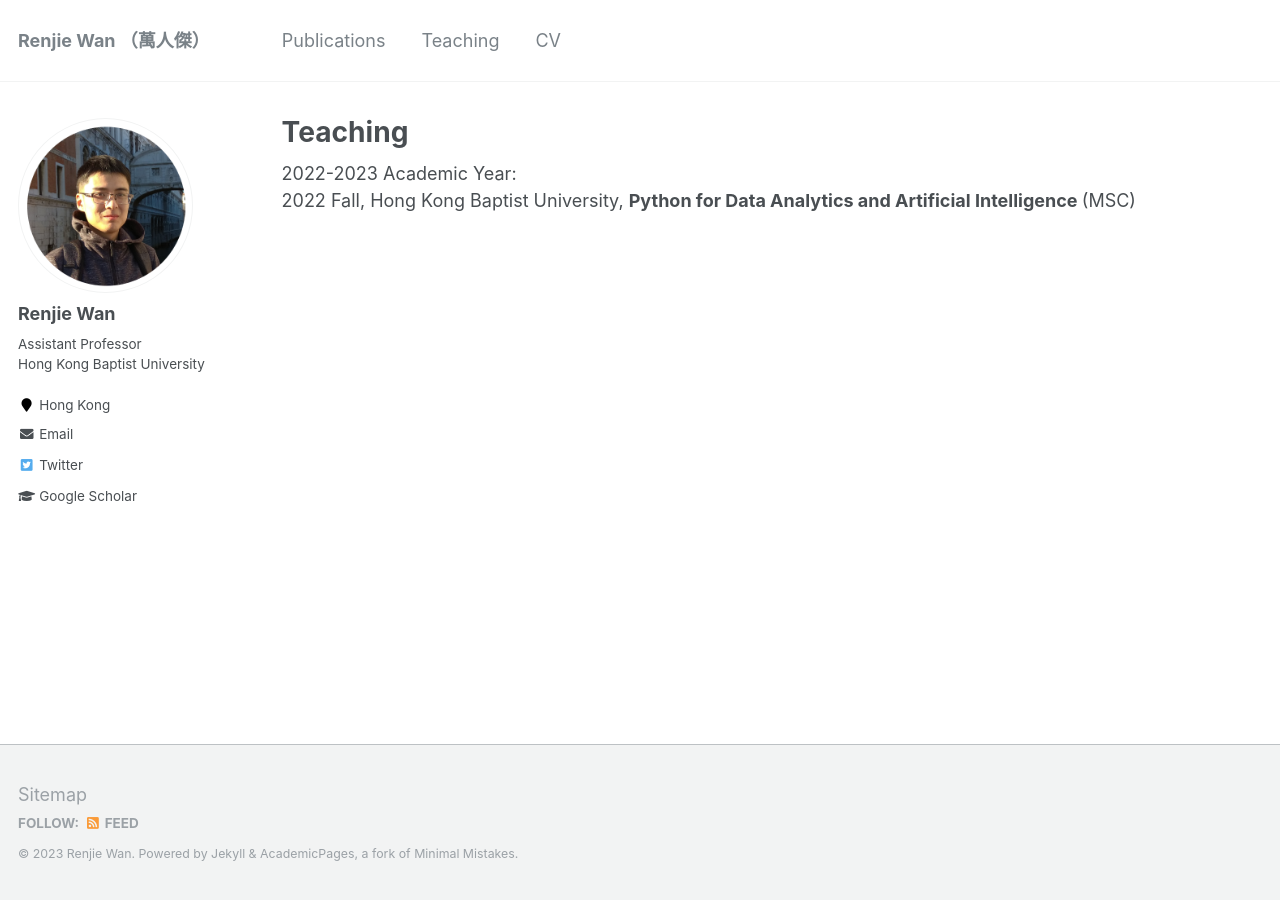
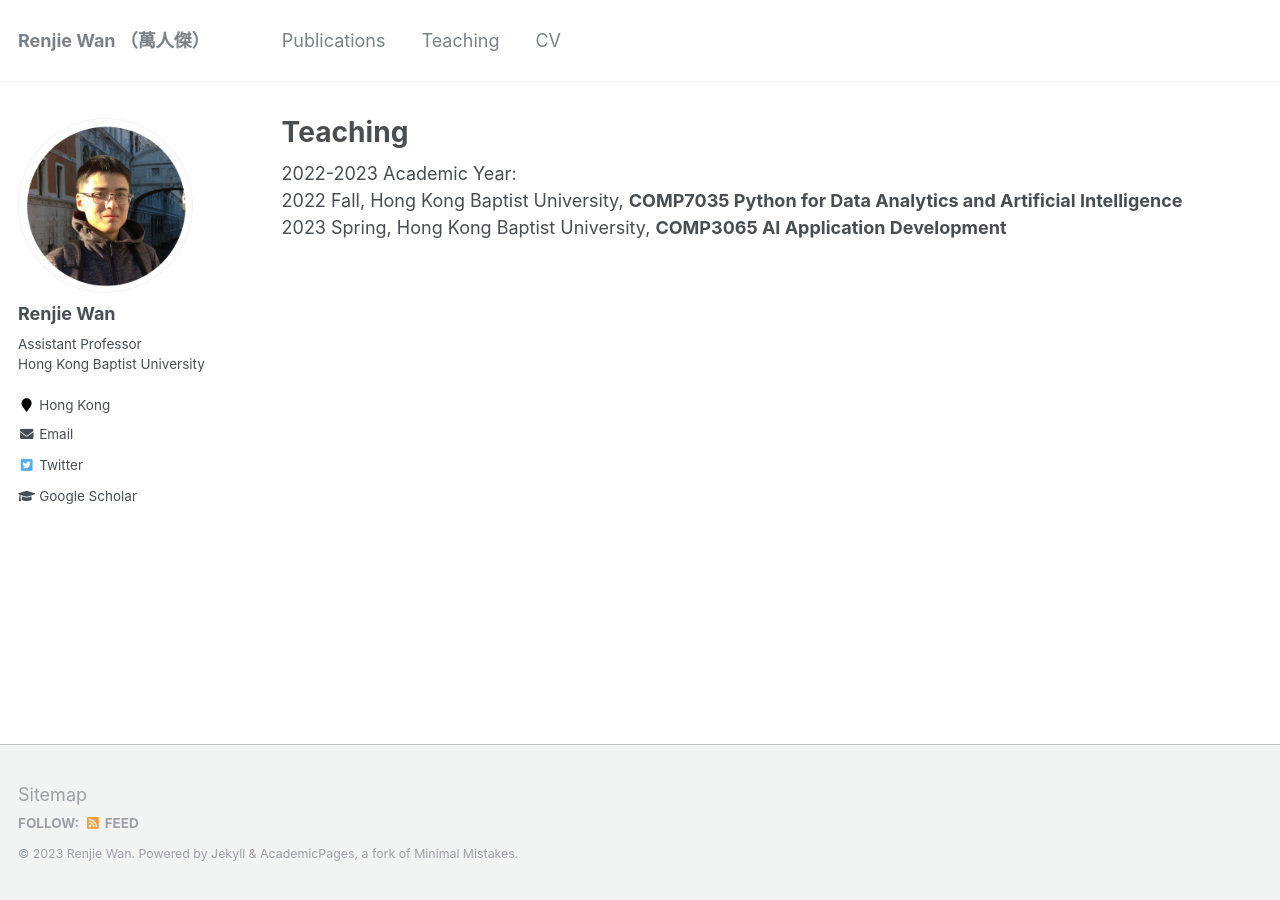
Before and after one commit to wanrenjie/wanrenjie.github.io, a Jekyll site: the page built from _pages/teaching.html, in a window 1280 px wide. Built offline with Jekyll 4.4.1, drawn with Linux system fonts in a browser that asks for light colours.

Commit message:
Update teaching.html

```diff
--- a/_pages/teaching.html
+++ b/_pages/teaching.html
@@ -19,7 +19,8 @@ author_profile: true
 </head>
 <body>
 2022-2023 Academic Year:<br>
-2022 Fall, Hong Kong Baptist University, <b>Python for Data Analytics and Artificial Intelligence </b> (MSC)<br>
+2022 Fall, Hong Kong Baptist University, <b>COMP7035 Python for Data Analytics and Artificial Intelligence </b><br>
+2023 Spring, Hong Kong Baptist University, <b>COMP3065 AI Application Development </b> <br>
 <br>
 </body>
 </html>
```
